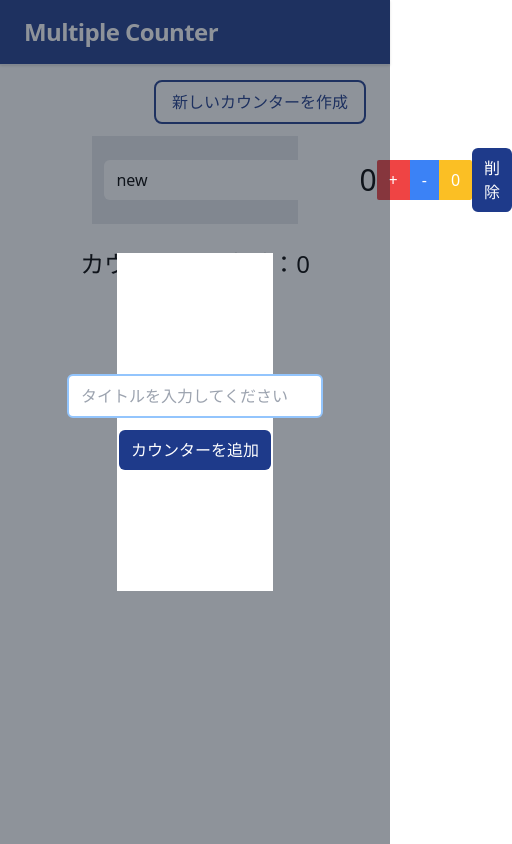
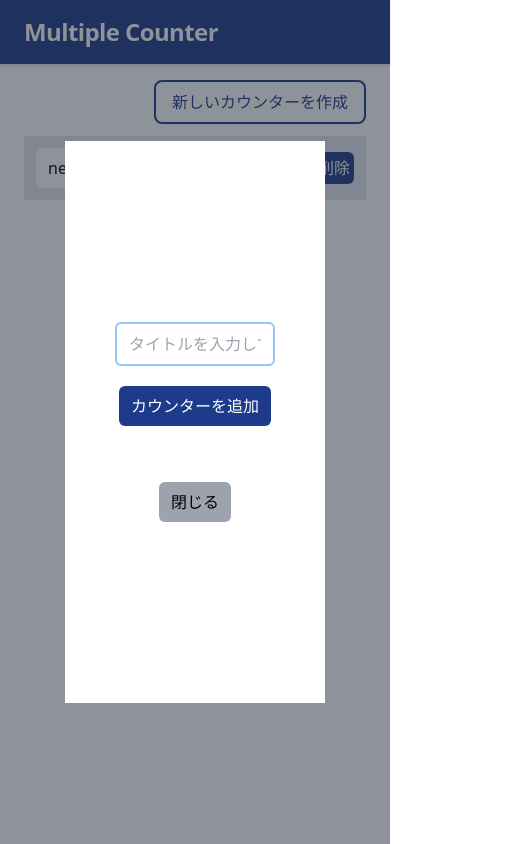
Before and after one commit to perio29/svelte-count-app, a Svelte app: page / in a window 390 px wide. Both pictures are taken after a click on the button "新しいカウンターを作成". Shown: the whole page, 512 px wide, since content can reach past the window. Built offline with nearby package versions, Linux system fonts and the light colour scheme.

Commit message:
📱 簡単なレスポンシブ対応

```diff
--- a/src/components/CounterItem.svelte
+++ b/src/components/CounterItem.svelte
@@ -23,32 +23,32 @@
 <div>
   {#each $counters as item, index}
     <div
-      class="px-3 py-3 w-3/5 mx-auto mt-3 text-center flex items-center justify-between bg-gray-200"
+      class="px-3 py-3 w-full md:w-3/5 mx-auto mt-3 text-center flex items-center justify-between bg-gray-200"
       in:scale
       out:fade={{ duration: 500 }}
     >
       <input
         type="text"
         bind:value={item.title}
-        class="text-black px-3 py-2 border-none rounded-md"
+        class="text-black px-3 py-2 w-48 md:w-80 border-none rounded-md"
       />
       <p class="text-3xl">{item.count}</p>
       <div class="flex">
         <button
-          class="px-3 py-2 bg-red-500 text-white block rounded-l-sm"
+          class="md:px-3 md:py-2 px-1 bg-red-500 text-white block rounded-l-sm"
           on:click={() => increment(index)}
         >
           +
         </button>
 
         <button
-          class="px-3 py-2 bg-blue-500 text-white block"
+          class="md:px-3 md:py-2 px-1 bg-blue-500 text-white block"
           on:click={() => decrement(index)}
         >
           -
         </button>
         <button
-          class="px-3 py-2 bg-yellow-400 text-white block rounded-r-sm"
+          class="md:px-3 md:py-2 px-1 bg-yellow-400 text-white block rounded-r-sm"
           on:click={() => reset(index)}
         >
           0
@@ -57,7 +57,7 @@
       <div>
         <button
           on:click={() => handleDelete(index)}
-          class="bg-blue-900 hover:bg-blue-600 text-white px-3 py-2 rounded-md border-0"
+          class="bg-blue-900 hover:bg-blue-600 text-white md:px-3 md:py-2 px-1 py-1 rounded-md border-0"
           >削除</button
         >
       </div>
--- a/src/components/Modal.svelte
+++ b/src/components/Modal.svelte
@@ -19,10 +19,12 @@
 <div
   class="w-full h-full fixed top-0 left-0 bg-gray-800 bg-opacity-50 z-50 flex justify-center items-center"
 >
-  <div class=" w-2/5 h-2/5 bg-white flex items-center justify-center">
+  <div
+    class=" md:w-2/5 md:h-2/5 w-2/3 h-2/3 bg-white flex items-center justify-center"
+  >
     <div>
       <input
-        class="block px-3 py-2 border-2 border-blue-300 rounded-md w-64 mb-3"
+        class="block px-3 py-2 border-2 border-blue-300 rounded-md w-40 md:w-64 mb-5"
         type="text"
         placeholder="タイトルを入力してください"
         bind:value={title}
@@ -30,8 +32,14 @@
       <div on:click={modalClose}>
         <button
           disabled={title === ""}
-          class="block px-3 py-2 border-none bg-blue-900 text-white rounded-md mx-auto"
+          class="block px-3 py-2 border-none bg-blue-900 text-white rounded-md mx-auto mb-14"
           on:click={handleAddCounter}>カウンターを追加</button
+        >
+      </div>
+      <div>
+        <button
+          class="block px-3 py-2 border-none bg-gray-400 text-black rounded-md mx-auto"
+          on:click={modalClose}>閉じる</button
         >
       </div>
     </div>
```
